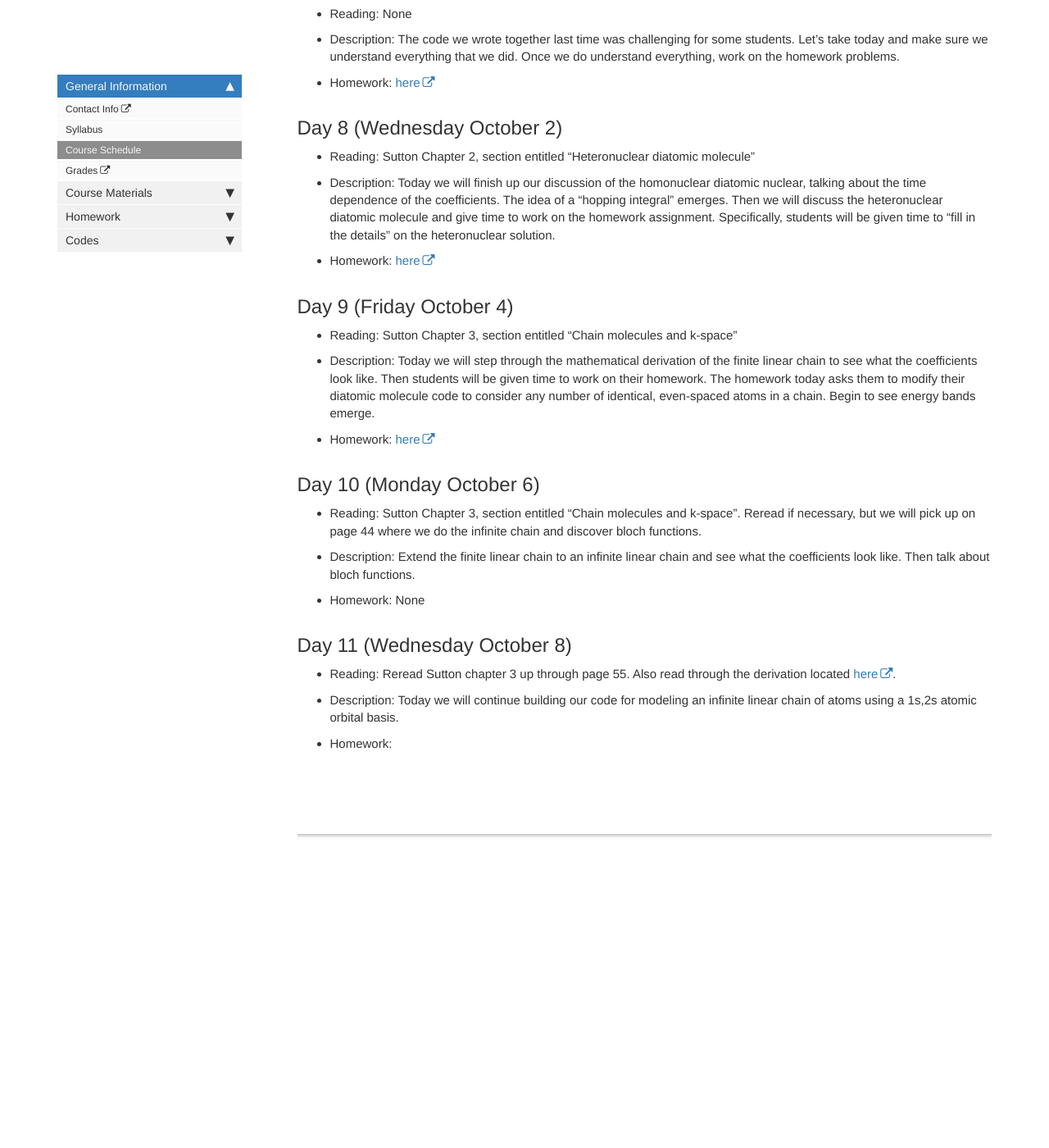
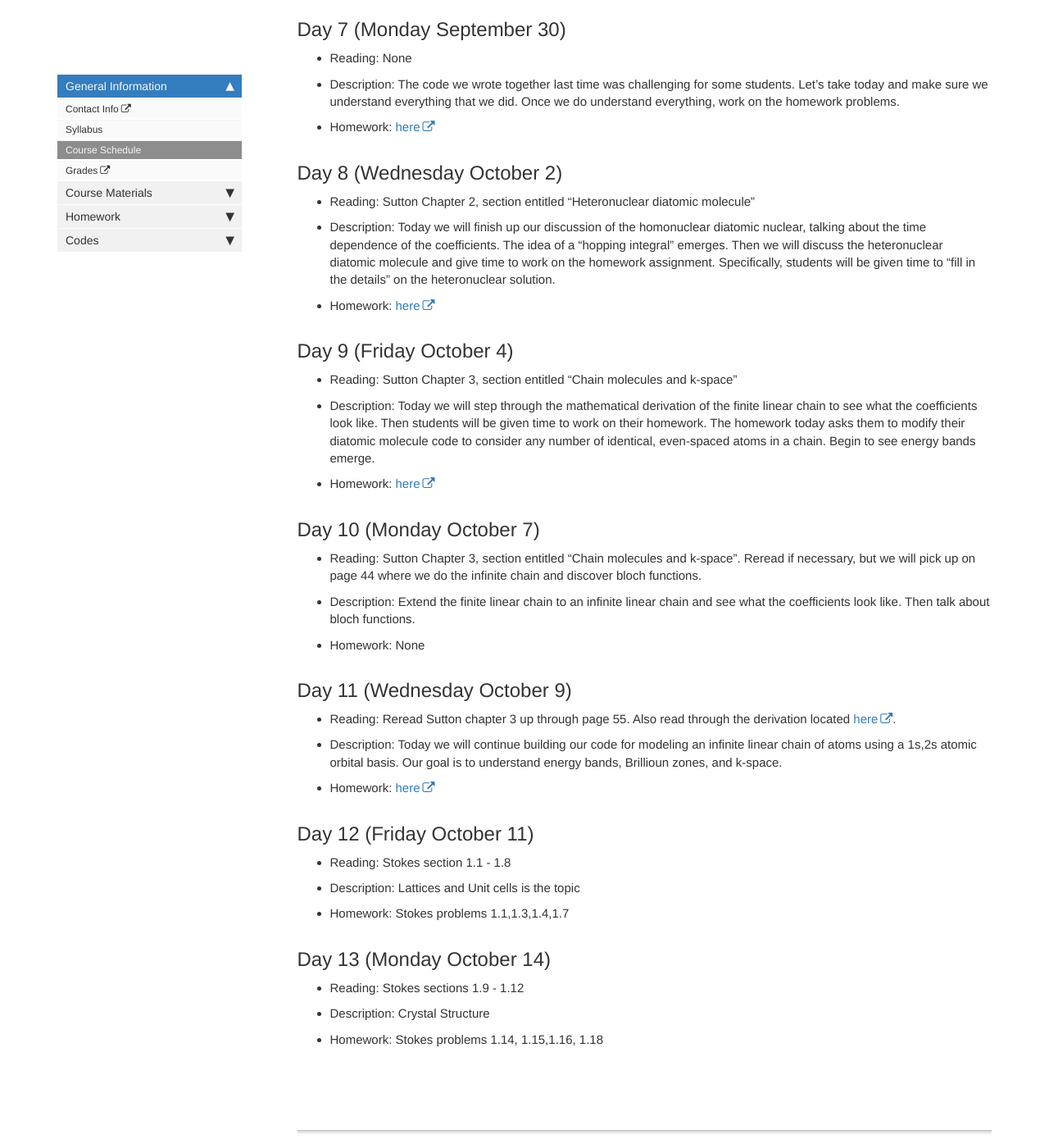
Before and after one commit to lancejnelson/PH323, a Jekyll site: the page built from course_docs/schedule.md, in a window 1280 px wide and 1400 px high, scrolled down 2660 px. Shown: the whole window at 82% size. Built offline with Jekyll 4.4.1, drawn with Linux system fonts in a browser that asks for light colours; comment, search, counter and statistics services are not loaded; before the commit the page ends 3699 px from its top, so only the background shows below that; some of the changed text lies outside the part shown.

Commit message:
Updated schedule

```diff
--- a/course_docs/schedule.md
+++ b/course_docs/schedule.md
@@ -105,7 +105,7 @@ Note: For the first few days (probably into the second week) of the semester, we
 
    - Homework: [here][day_9_hw]
 
-## Day 10 (Monday October 6)
+## Day 10 (Monday October 7)
 
    - Reading: Sutton Chapter 3, section entitled "Chain molecules and k-space".  Reread if necessary, but we will pick up on page 44 where we do the infinite chain and discover bloch functions.
 
@@ -113,13 +113,29 @@ Note: For the first few days (probably into the second week) of the semester, we
 
    - Homework: None
 
-## Day 11 (Wednesday October 8)
+## Day 11 (Wednesday October 9)
 
    - Reading: Reread Sutton chapter 3 up through page 55. Also read through the derivation located [here][bloch_atomic_basis].
 
-   - Description: Today we will continue building our code for modeling an infinite linear chain of atoms using a 1s,2s atomic orbital basis.
+   - Description: Today we will continue building our code for modeling an infinite linear chain of atoms using a 1s,2s atomic orbital basis.  Our goal is to understand energy bands, Brillioun zones, and k-space.
 
-   - Homework:
+   - Homework: [here][day_11_hw]
+
+## Day 12 (Friday October 11)
+
+   - Reading: Stokes section 1.1 - 1.8
+
+   - Description: Lattices and Unit cells is the topic
+
+   - Homework: Stokes problems 1.1,1.3,1.4,1.7
+
+## Day 13 (Monday October 14)
+
+   - Reading: Stokes sections 1.9 - 1.12
+
+   - Description: Crystal Structure
+
+   - Homework: Stokes problems 1.14, 1.15,1.16, 1.18
 
 
 [griffiths_chp_1]: https://content.byui.edu/file/51c6f2c7-d1f2-4716-9674-c3bc2de5a273/1/Intro%20to%20Quantum%20Mechanics%20Chapter%201.pdf
@@ -133,4 +149,5 @@ Note: For the first few days (probably into the second week) of the semester, we
 [day_6_hw]: https://lancejnelson.github.io/PH323/course_docs/homework/day6.pdf
 [day_8_hw]: https://lancejnelson.github.io/PH323/course_docs/homework/day8.pdf
 [day_9_hw]: https://lancejnelson.github.io/PH323/course_docs/homework/day9.pdf
+[day_11_hw]: https://lancejnelson.github.io/PH323/course_docs/homework/day11.pdf
 [bloch_atomic_basis]: https://lancejnelson.github.io/PH323/course_docs/bloch_atomic_orbital_expansion.pdf
```
